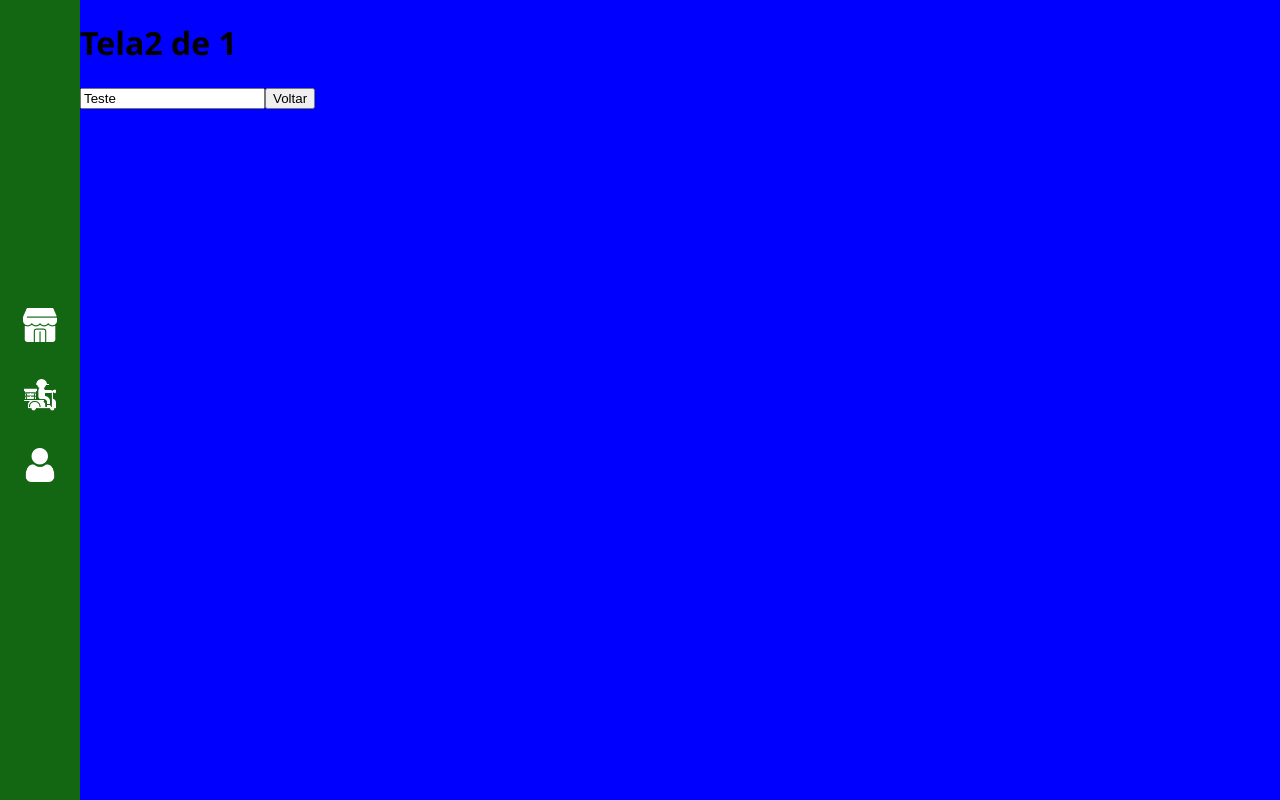
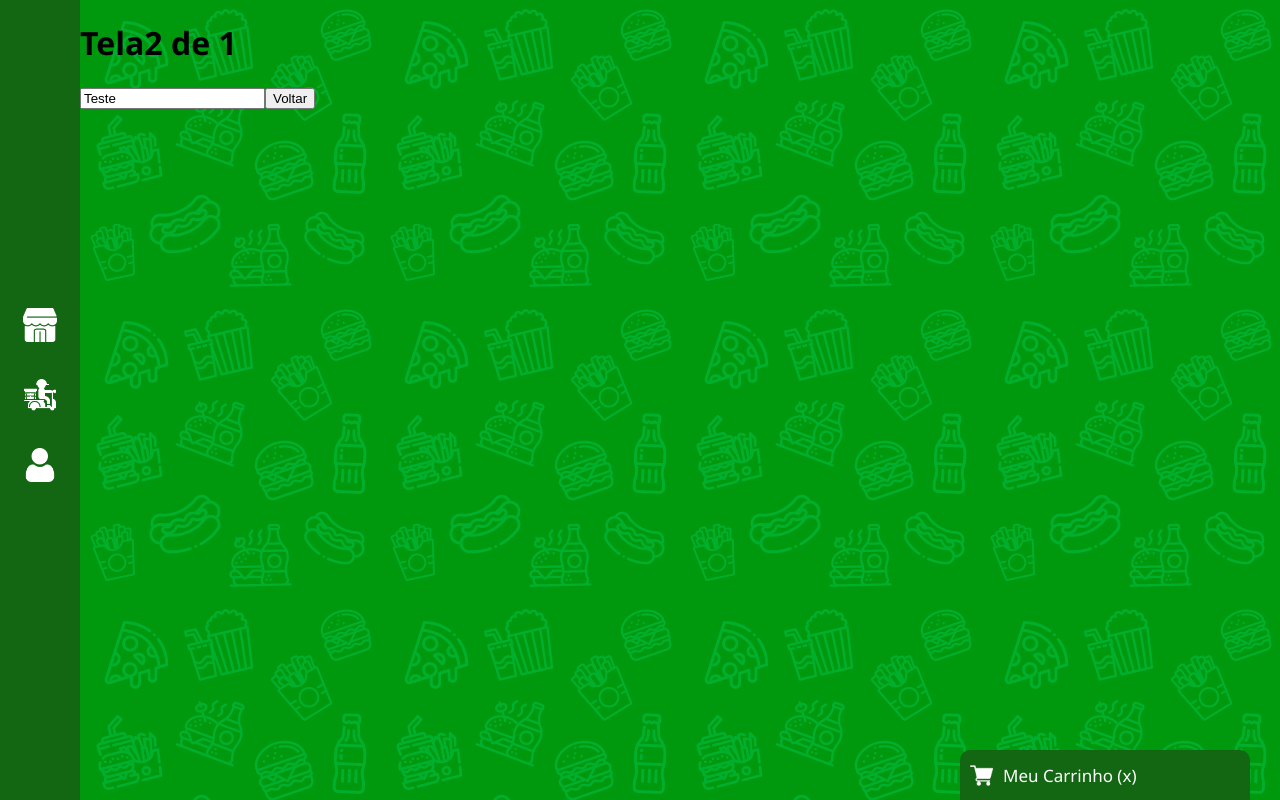
Before and after one commit to marcelorocfer/devs_food, a React (Create React App) app: page /tela2/1 in a window 1280 px wide. Built offline with nearby package versions, Linux system fonts and the light colour scheme.

Commit message:
Estrutura

```diff
--- a/src/App.js
+++ b/src/App.js
@@ -7,8 +7,9 @@
 import HomeScreen from './pages/HomeScreen';
 import Tela2Screen from './pages/Tela2Screen';
 
+import PrivateRoute from './components/PrivateRoute';
 import MenuItem from './components/MenuItem';
-import PrivateRoute from './components/PrivateRoute';
+import Cart from './components/Cart';
 
 export default () => {
     const name = useSelector(state => state.user.name);
@@ -37,6 +38,7 @@
                         </Route>
                     </Switch>
                 </PageBody>
+                <Cart />
             </Container>
         </BrowserRouter>
     );
--- a/src/AppStyled.js
+++ b/src/AppStyled.js
@@ -17,6 +17,7 @@
 
 export const PageBody = styled.div`
     display: flex;
-    background-color: #0000FF;
+    background-color: #00980D;
+    background-image: url('/assets/bg.png');
     flex: 1;
 `;
--- /dev/null
+++ b/src/components/Cart/index.js
@@ -0,0 +1,22 @@
+import React from 'react';
+import {
+    CartArea,
+    CartHeader,
+    CartIcon,
+    CartText,
+    CartBody
+} from './styled';
+
+export default () => {
+    return (
+        <CartArea>
+            <CartHeader>
+                <CartIcon src="/assets/cart.png" />
+                <CartText>Meu Carrinho (x)</CartText>
+            </CartHeader>
+            <CartBody>
+
+            </CartBody>
+        </CartArea>
+    );
+}
--- /dev/null
+++ b/src/components/Cart/styled.js
@@ -0,0 +1,32 @@
+import styled from 'styled-components';
+
+export const CartArea = styled.div`
+    background-color: #136713;
+    border-top-left-radius: 10px;
+    border-top-right-radius: 10px;
+    position: fixed;
+    bottom: 0;
+    right: 30px;
+`;
+
+export const CartHeader = styled.div`
+    width: 290px;
+    height: 50px;
+    display: flex;
+    align-items: center;
+    cursor: pointer;
+`;
+
+export const CartIcon = styled.img`
+    width: 23px;
+    height: auto;
+    margin-left: 10px;
+    margin-right: 10px;
+`;
+
+export const CartText = styled.div`
+    color: #FFF;
+    font-size: 17px;
+`;
+
+export const CartBody = styled.div``;
```
